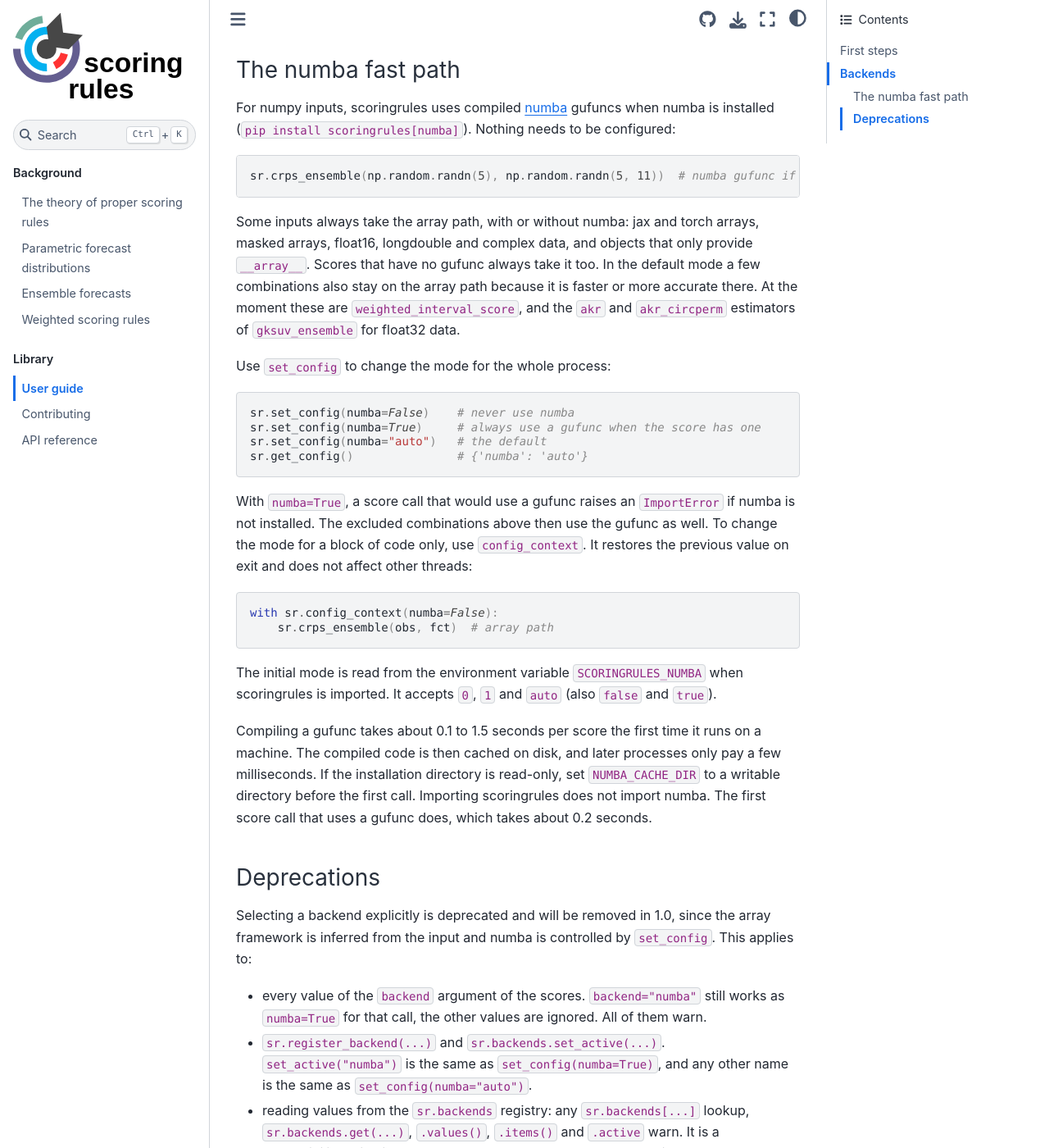
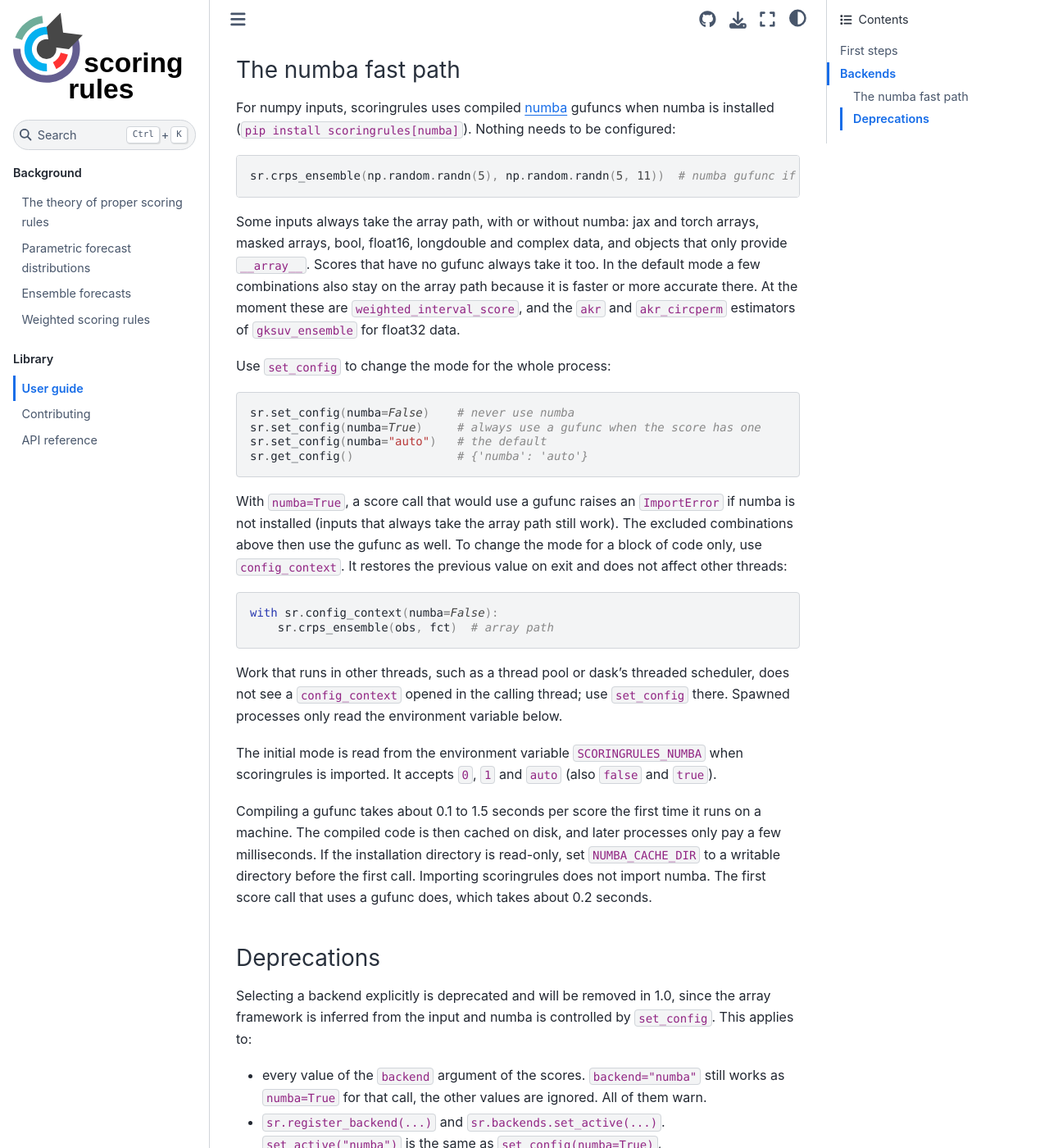
Before and after one commit to frazane/scoringrules, a Sphinx documentation site: the page built from docs/user_guide.md, in a window 1280 px wide and 1400 px high, scrolled down 1549 px. Shown: the whole window at 82% size. Built offline with Sphinx 7.4.7 and the Sphinx Book theme 1.1.4, drawn with Linux system fonts in a browser that asks for light colours; some of the changed text lies outside the part shown.

Commit message:
describe bool inputs, the set_active mapping and thread pools in the user guide

````diff
--- a/docs/user_guide.md
+++ b/docs/user_guide.md
@@ -77,10 +77,10 @@
 ```
 
 Some inputs always take the array path, with or without numba: jax and torch arrays,
-masked arrays, float16, longdouble and complex data, and objects that only provide
-`__array__`. Scores that have no gufunc always take it too. In the default mode a few
-combinations also stay on the array path because it is faster or more accurate there.
-At the moment these are `weighted_interval_score`, and the `akr` and `akr_circperm`
+masked arrays, bool, float16, longdouble and complex data, and objects that only
+provide `__array__`. Scores that have no gufunc always take it too. In the default
+mode a few combinations also stay on the array path because it is faster or more
+accurate there. At the moment these are `weighted_interval_score`, and the `akr` and `akr_circperm`
 estimators of `gksuv_ensemble` for float32 data.
 
 Use `set_config` to change the mode for the whole process:
@@ -93,14 +93,18 @@
 ```
 
 With `numba=True`, a score call that would use a gufunc raises an `ImportError` if
-numba is not installed. The excluded combinations above then use the gufunc as well.
-To change the mode for a block of code only, use `config_context`. It restores the
+numba is not installed (inputs that always take the array path still work). The
+excluded combinations above then use the gufunc as well. To change the mode for a block of code only, use `config_context`. It restores the
 previous value on exit and does not affect other threads:
 
 ```python
 with sr.config_context(numba=False):
     sr.crps_ensemble(obs, fct)  # array path
 ```
+
+Work that runs in other threads, such as a thread pool or dask's threaded scheduler,
+does not see a `config_context` opened in the calling thread; use `set_config` there.
+Spawned processes only read the environment variable below.
 
 The initial mode is read from the environment variable `SCORINGRULES_NUMBA` when
 scoringrules is imported. It accepts `0`, `1` and `auto` (also `false` and `true`).
@@ -120,8 +124,9 @@
 - every value of the `backend` argument of the scores. `backend="numba"` still works
   as `numba=True` for that call, the other values are ignored. All of them warn.
 - `sr.register_backend(...)` and `sr.backends.set_active(...)`.
-  `set_active("numba")` is the same as `set_config(numba=True)`, and any other name
-  is the same as `set_config(numba="auto")`.
+  `set_active("numba")` is the same as `set_config(numba=True)`,
+  `set_active("numpy")` is the same as `set_config(numba=False)`, and `"jax"` or
+  `"torch"` are the same as `set_config(numba="auto")`.
 - reading values from the `sr.backends` registry: any `sr.backends[...]` lookup,
   `sr.backends.get(...)`, `.values()`, `.items()` and `.active` warn. It is a
   compatibility shim: its values are the array-API namespaces scoringrules uses
````
